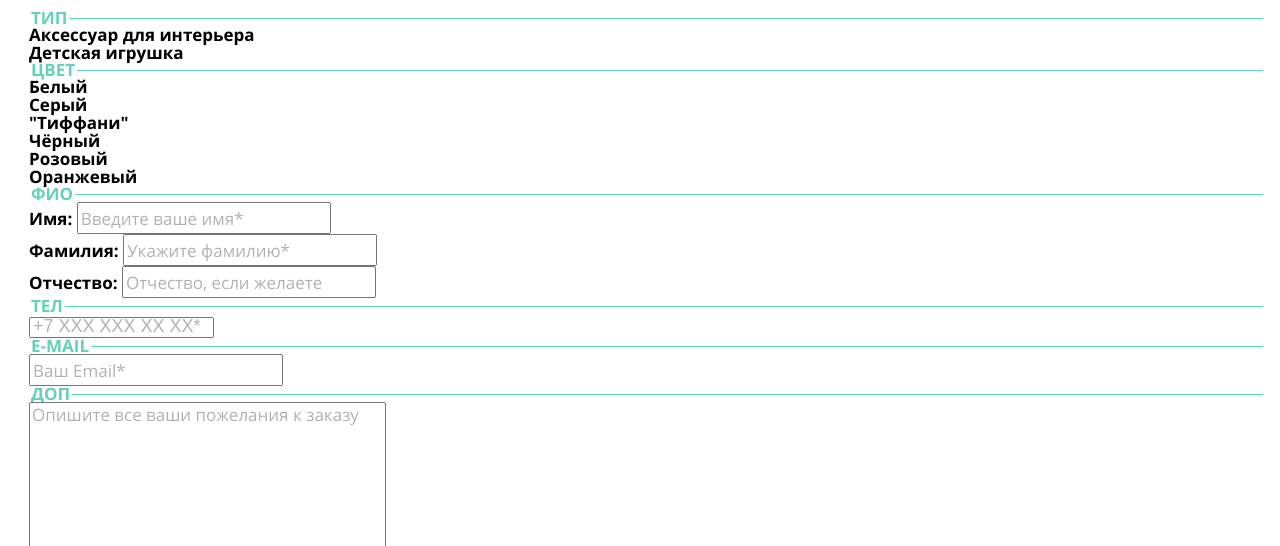
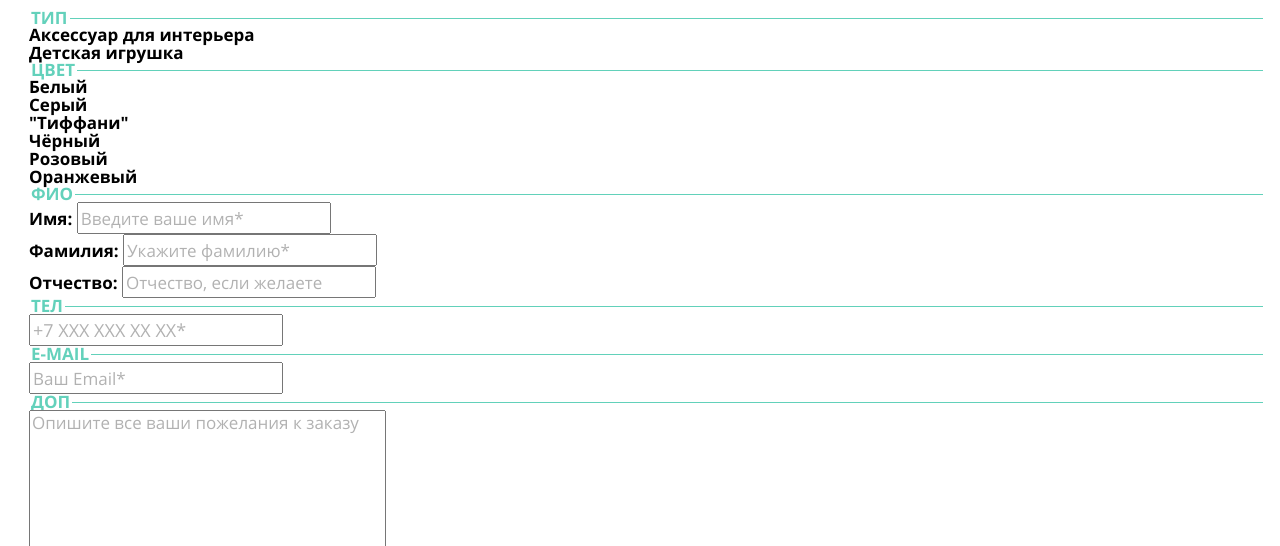
Before and after one commit to AKN0774/234663-mishka-20, a plain HTML site: page source/form.html in a window 1280 px wide. Shown: the part 254-800 px from the top of the page. Drawn offline with nearby package versions, Linux system fonts and the light colour scheme; files that its build step writes are made by us from their sources.

Commit message:
Исправлены размеры шрифта

```diff
--- a/source/form.html
+++ b/source/form.html
@@ -104,7 +104,7 @@
         <fieldset class="form__fieldset">
           <legend class="form__legend">Тел</legend>
           <label for="telefon" class="visually-hidden"></label>
-          <input class="form__input-telefon" type="tel" name="telefon" id="telefon" placeholder="+7 ХХХ ХХХ ХХ ХХ*" required>
+          <input class="form__input-telefon form__input" type="tel" name="telefon" id="telefon" placeholder="+7 ХХХ ХХХ ХХ ХХ*" required>
         </fieldset>
         <fieldset class="form__fieldset">
           <legend class="form__legend">E-mail</legend>
```
